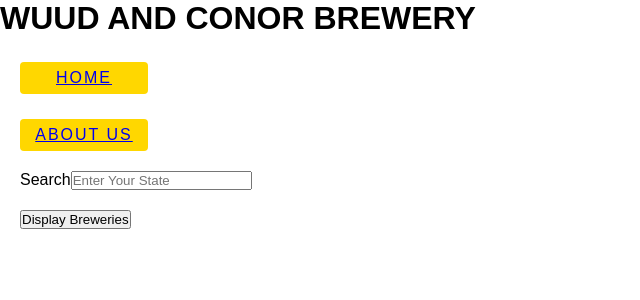
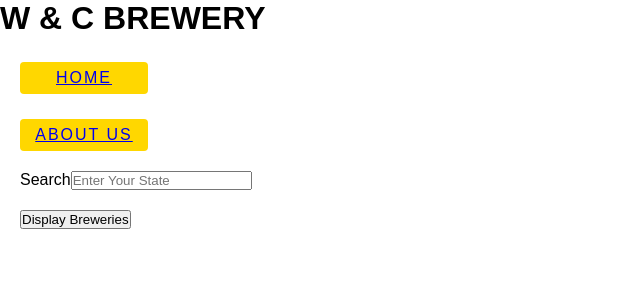
Before and after one commit to wuudgh/project-team-fullstack, a React (Create React App) app: page / in a window 1280 px wide. Shown: the top 300 px of the page, without its empty margins (0-640 px from the left). Built offline with nearby package versions, Linux system fonts and the light colour scheme.

Commit message:
new changes

```diff
--- a/src/client/Components/Header.jsx
+++ b/src/client/Components/Header.jsx
@@ -5,7 +5,7 @@ const Header = () => {
 
     return (
       <header className="main-header">
-        <h1 id='header-h1'>WUUD AND CONOR BREWERY</h1>
+        <h1 id='header-h1'>W & C BREWERY</h1>
         <button id="home-button">
           <Link to="/">HOME</Link>
         </button>
```
